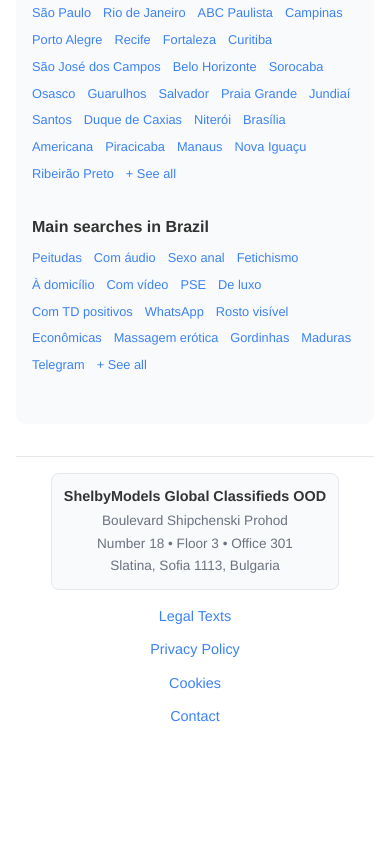
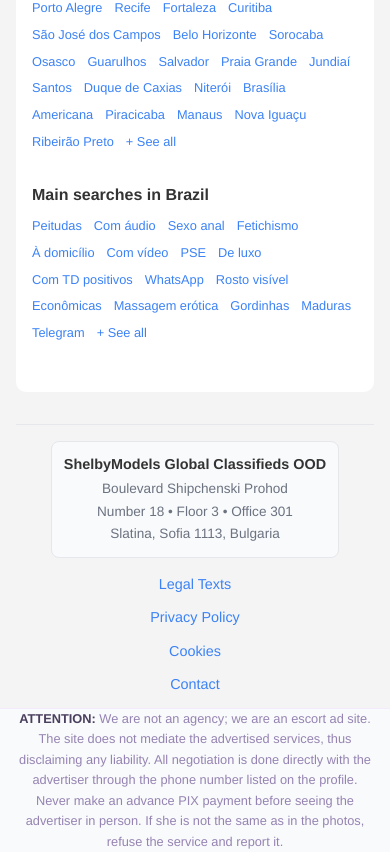
Before and after one commit to rodrigomarcell/ShelbyModels.Frontend, a React (Vite) app: page / in a window 390 px wide. Shown: the part 8304-9156 px from the top of the page. Before the commit the page ends 9044 px from the top, so only its background shows below. Built offline with nearby package versions, Linux system fonts and the light colour scheme.

Commit message:
Atualiza estilos do App e do rodapé, alterando cores de fundo e adicionando um aviso no rodapé com informações importantes. Melhora a responsividade e a apresentação visual geral da aplicação.

```diff
--- a/src/App.css
+++ b/src/App.css
@@ -8,7 +8,7 @@
   flex: 1;
   padding-top: var(--space-4);
   padding-bottom: var(--space-4);
-  background-color: #f9fafb; /* var(--color-neutral-50) */
+  background-color: #f4f4f4; /* var(--color-neutral-50) */
 }
 
 /* Button Styles */
@@ -152,6 +152,27 @@
   animation: slideUpFade var(--transition-smooth);
 }
 
+/* Footer Disclaimer */
+.footer-disclaimer {
+  background-color: #f9fafb; /* var(--color-neutral-50) */
+  padding: var(--space-4) 0;
+  text-align: center;
+  color: var(--color-neutral-500);
+  font-size: 0.8rem;
+  line-height: 1.6;
+  border-top: 1px solid var(--color-neutral-200);
+}
+
+.footer-disclaimer p {
+  max-width: 900px;
+  margin: 0 auto;
+}
+
+.footer-disclaimer strong {
+  color: var(--color-neutral-700);
+}
+
+
 /* Responsive adjustments */
 @media (max-width: 768px) {
   .btn {
--- a/src/App.jsx
+++ b/src/App.jsx
@@ -1,22 +1,24 @@
-import { useState } from 'react'
-import { Routes, Route } from 'react-router-dom'
-import Header from './components/Header/Header'
-import HomePage from './pages/HomePage'
-import ModelPage from './pages/ModelPage'
-import Footer from './components/Footer/Footer'
-import { ModelProvider } from './context/ModelContext'
-import './App.css'
+import { useState } from 'react';
+import { Routes, Route } from 'react-router-dom';
+import { useTranslation, Trans } from 'react-i18next';
+import Header from './components/Header/Header';
+import HomePage from './pages/HomePage';
+import ModelPage from './pages/ModelPage';
+import Footer from './components/Footer/Footer';
+import { ModelProvider } from './context/ModelContext';
+import './App.css';
 
 function App() {
-  const [favorites, setFavorites] = useState([])
+  const { t } = useTranslation();
+  const [favorites, setFavorites] = useState([]);
 
   const toggleFavorite = (modelId) => {
     if (favorites.includes(modelId)) {
-      setFavorites(favorites.filter(id => id !== modelId))
+      setFavorites(favorites.filter(id => id !== modelId));
     } else {
-      setFavorites([...favorites, modelId])
+      setFavorites([...favorites, modelId]);
     }
-  }
+  };
 
   return (
     <ModelProvider>
@@ -35,9 +37,16 @@
           </Routes>
         </main>
         <Footer />
+        <div className="footer-disclaimer container">
+          <p>
+            <strong>{t('footer.disclaimer.attention')}</strong>
+            &nbsp;
+            {t('footer.disclaimer.text')}
+          </p>
+        </div>
       </div>
     </ModelProvider>
-  )
+  );
 }
 
-export default App
+export default App;
--- a/src/components/Footer/Footer.css
+++ b/src/components/Footer/Footer.css
@@ -1,15 +1,15 @@
 .footer {
-  background-color: #ffffff;
+  background-color: #f4f4f4;
   color: #333333;
   padding: 2rem 0 1rem;
-  margin-top: 2rem;
+  /*margin-top: 2rem;*/
   border-top: 1px solid #e5e7eb;
 }
 
 /* Brazil description section */
 .footer-brazil-section {
   margin-bottom: 2.5rem;
-  background-color: #f9fafb; /* var(--color-neutral-50) */
+  background-color: #ffffff; /* var(--color-neutral-50) */
   padding: 2rem;
   border-radius: var(--radius-lg);
 }
@@ -45,7 +45,7 @@
 /* Links sections */
 .footer-links-section {
   margin-bottom: 2rem;
-  background-color: #f9fafb; /* var(--color-neutral-50) */
+  background-color: #ffffff; /* var(--color-neutral-50) */
   padding: 2rem;
   border-radius: var(--radius-lg);
 }
--- a/src/i18n.js
+++ b/src/i18n.js
@@ -109,6 +109,11 @@
         mainPages: "Páginas principais de Brasil",
         mainCities: "Cidades principais do Brasil",
         mainSearches: "Principais pesquisas em Brasil",
+
+        disclaimer: {
+          attention: "ATENÇÃO:",
+          text: "Não somos agência, somos um site de anúncios de acompanhantes. O site não intermedia os serviços anunciados, se isentando de qualquer responsabilidade. Toda a negociação é feita diretamente com a anunciante através do número de telefone que consta no perfil. Nunca efetue pagamento de PIX adiantado antes de ver a anunciante pessoalmente. Caso não seja a mesma das fotos, recuse o serviço e denuncie."
+        },
 
         // Company info
         companyName: "ShelbyModels Global Classifieds OOD",
@@ -251,6 +256,11 @@
         mainCities: "Main cities of Brazil",
         mainSearches: "Main searches in Brazil",
 
+        disclaimer: {
+          attention: "ATTENTION:",
+          text: "We are not an agency; we are an escort ad site. The site does not mediate the advertised services, thus disclaiming any liability. All negotiation is done directly with the advertiser through the phone number listed on the profile. Never make an advance PIX payment before seeing the advertiser in person. If she is not the same as in the photos, refuse the service and report it."
+        },
+
         // Company info
         companyName: "ShelbyModels Global Classifieds OOD",
         companyAddress: "Boulevard Shipchenski Prohod",
```
